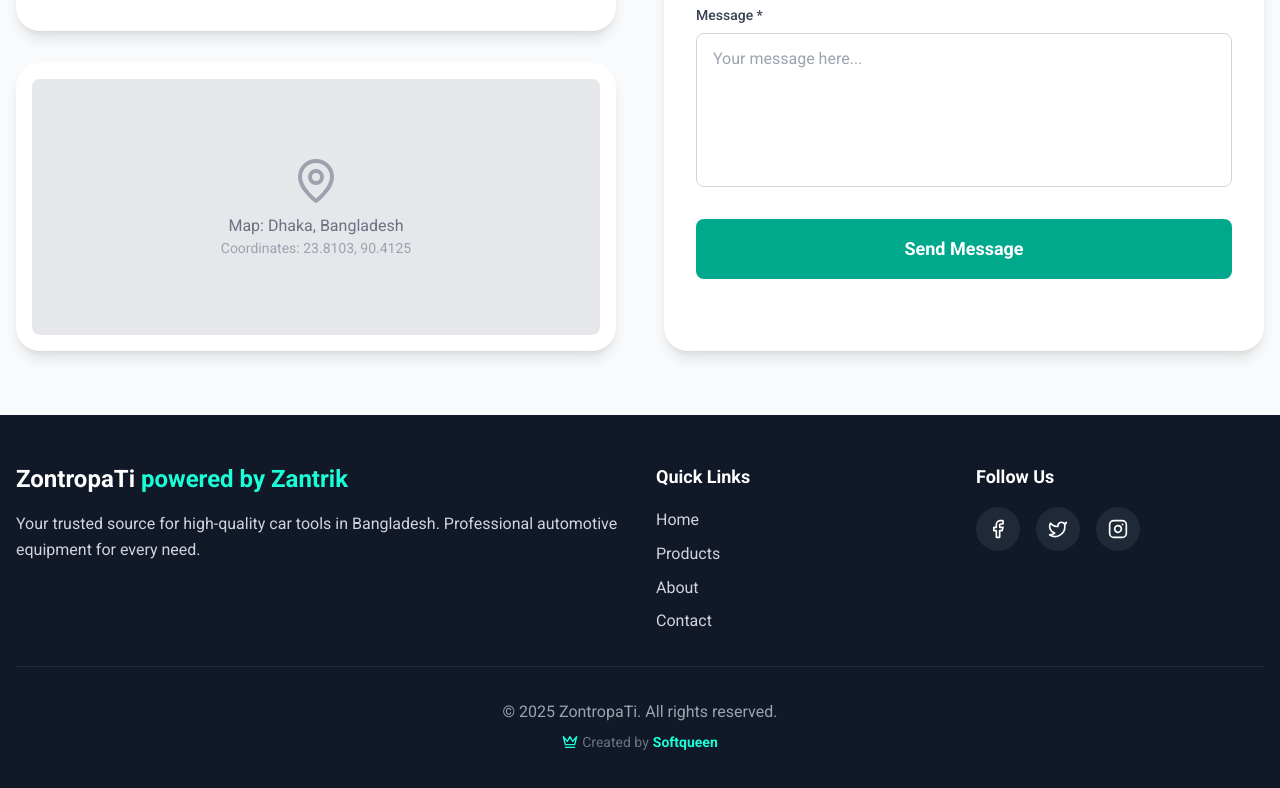
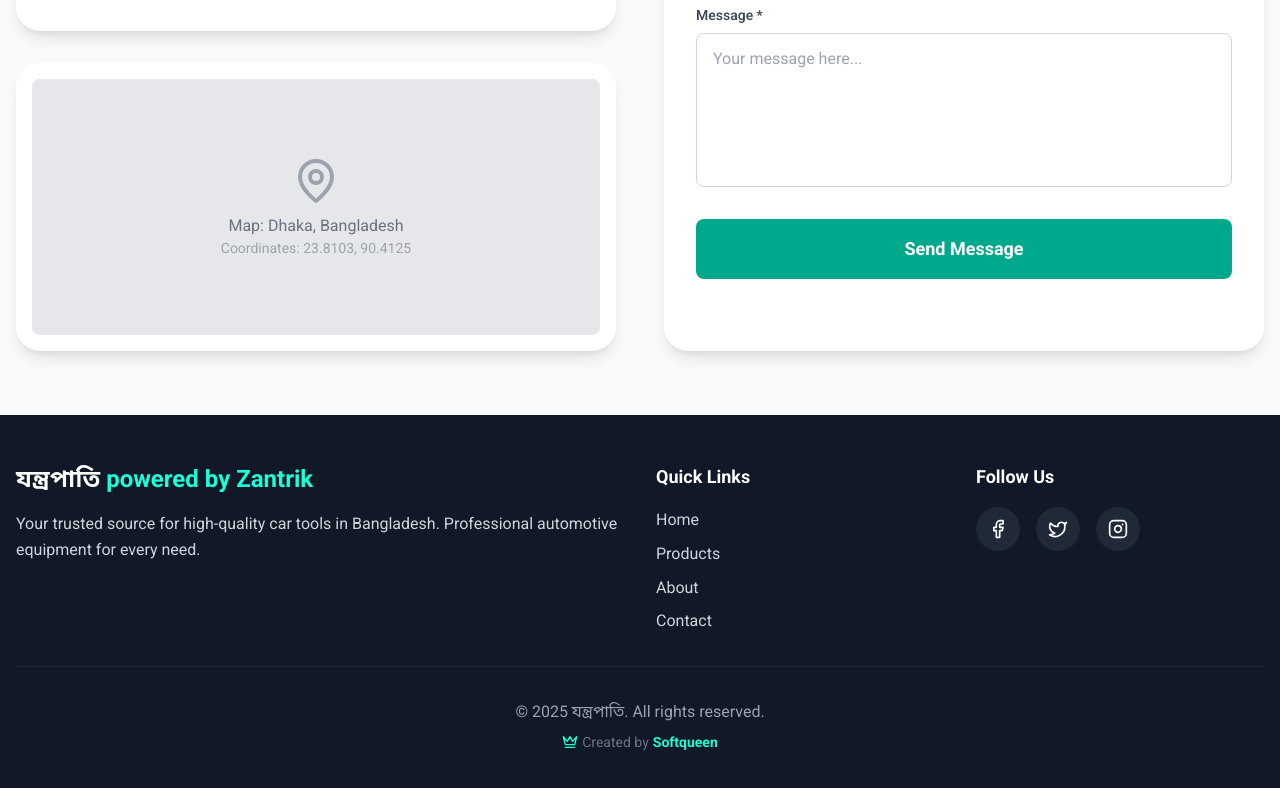
Before and after one commit to silluthedon/zontropati, a React (Vite) app: page / in a window 1280 px wide. Shown: the part 2817-3605 px from the top of the page. Built offline with nearby package versions, Linux system fonts and the light colour scheme; no server answers; the database is empty.

Commit message:
Updated Footer

```diff
--- a/src/components/Footer.tsx
+++ b/src/components/Footer.tsx
@@ -26,7 +26,7 @@ const Footer: React.FC<FooterProps> = ({ onNavigate }) => {
           {/* Logo and Description */}
           <div className="md:col-span-2">
             <h3 className="text-2xl font-bold mb-4">
-              ZontropaTi <span className="text-primary-400">powered by Zantrik</span> {/* এখানে blue-400 পরিবর্তন করা হয়েছে */}
+              যন্ত্রপাতি <span className="text-primary-400">powered by Zantrik</span> {/* এখানে blue-400 পরিবর্তন করা হয়েছে */}
             </h3>
             <p className="text-gray-300 mb-4 leading-relaxed">
               Your trusted source for high-quality car tools in Bangladesh.
@@ -72,7 +72,7 @@ const Footer: React.FC<FooterProps> = ({ onNavigate }) => {
 
         <div className="border-t border-gray-800 mt-8 pt-8 text-center">
           <p className="text-gray-400">
-            © 2025 ZontropaTi. All rights reserved.
+            © 2025 যন্ত্রপাতি. All rights reserved.
           </p>
           <p className="text-gray-500 text-sm mt-2 flex items-center justify-center gap-1"> {/* flex, items-center, justify-center, gap-1 যোগ করা হয়েছে */}
             <Crown size={16} className="text-primary-400" /> {/* মুকুট আইকন যোগ করা হয়েছে */}
```
